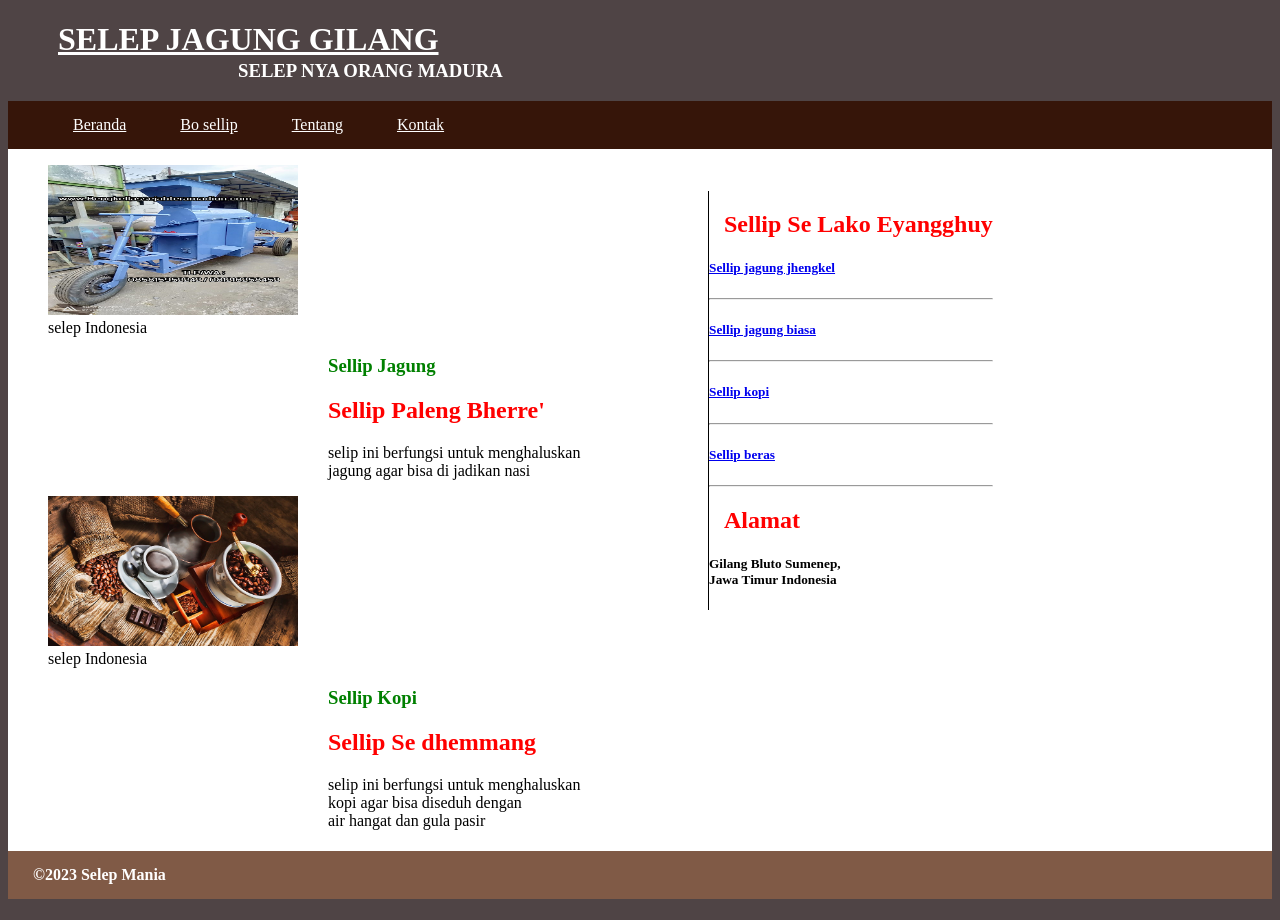
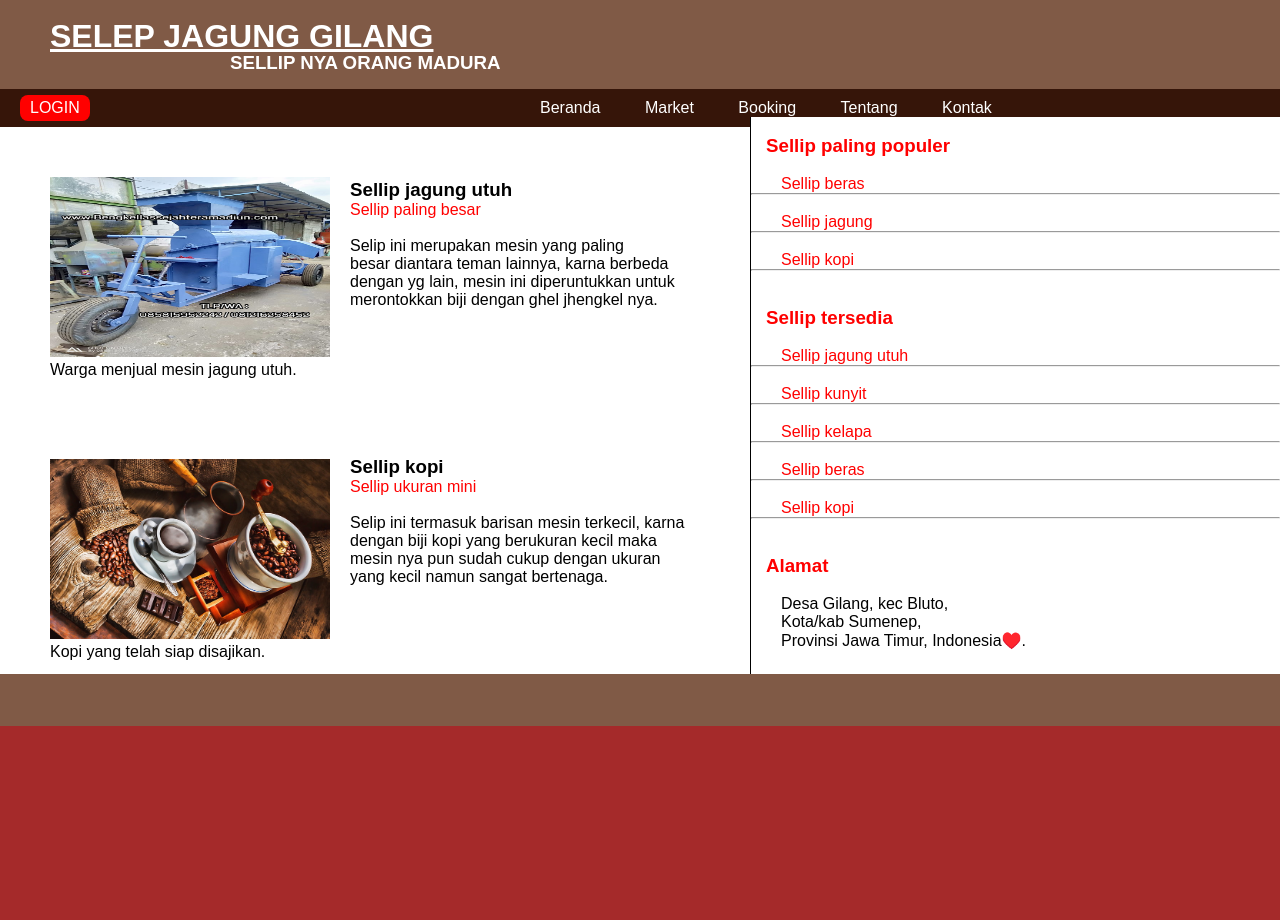
Before and after one commit to MrZodoxVpython/duo, a plain HTML site: page index.html in a window 1280 px wide. After the commit the page ends 800 px from the top, so only its background shows below. Drawn offline with Linux system fonts and the light colour scheme.

Commit message:
added small file, and modified the file

```diff
--- /dev/null
+++ b/assets/style/style.css
@@ -0,0 +1,140 @@
+* {
+  margin: 0;
+  padding: 0;
+  font-family: Sans-Serif;
+}
+.img2 {
+  margin-top: 100px;
+
+}
+.article1 {
+  padding-top: 30px;
+}
+.article2 {
+  margin-top: -50px;
+}
+body {
+	background-color: brown;
+}
+img {
+  width: 280px;
+  height: 180px;
+}
+main {
+  background-color: white;
+}
+.courses {
+  margin-top: -80px;
+  margin-bottom: -30px;
+}
+.judul {
+  margin-left: 50px;
+  color: white;
+  text-decoration: underline;
+  padding-top: 15px;
+}
+h3 {
+  color: white;
+  margin-left: 230px;
+  margin-top: -3px;
+  padding-bottom: 15px;
+}
+header {
+  background-color: #805A46;
+  padding-top: 3px;
+}
+nav {
+  background-color: #361509;
+  margin-bottom : -19px;
+}
+nav ul {
+  margin-left: 520px;
+}
+nav ul li {
+  display: inline-block;
+  padding: 10px;
+}
+nav ul li a {
+  color: white;
+  margin: 10px;
+  text-decoration: none;
+}
+.red-text {
+  color: red;
+}
+footer {
+  color: white;
+  background-color: #805A46;
+  z-index: 5;
+
+}
+footer h4 {
+  margin-left: 10px;
+  padding: 15px;
+  z-index: 5;
+}
+.caption {
+  color: black;
+  margin-left: 320px;
+
+}
+figure {
+  margin-left: 50px;
+}
+.text {
+  margin-left: 300px;
+  margin-top: -200px;
+}
+.text1 {
+  position: relative;
+  margin-top: -205px;
+  margin-left: 300px;
+}
+.pertama {
+  color: green;
+  margin-left: 320px;
+}
+.h22 {
+  color: red;
+  margin-left: 320px;
+}
+
+aside {
+  position: flex;
+  background-color: white;
+  margin-left: 750px;
+  margin-top: -469px;
+  border-left: 1px black solid;
+
+}
+aside h1 {
+  color: red;
+  margin-left: 15px;
+}
+aside p a {
+  color: red;
+  margin-left: 30px;
+  text-decoration: none;
+}
+.five {
+  margin-left: 30px;
+}
+img {
+  padding-top: 100px;
+}
+.login a {
+  position: absolute;
+  color: white;
+  text-decoration: none;
+  margin-left: 20px;
+  margin-top: 6px;
+ background-color: red;
+ padding: 4px;
+ padding-left: 10px;
+ padding-right: 10px;
+ border-radius: 8px;
+}
+.margin {
+  margin-top: 10px;
+
+}
--- /dev/null
+++ b/backlink/hyperlink/login-style.css
@@ -0,0 +1,12 @@
+* {
+  padding: 0;
+  margin: 0;
+  background-color: pink;
+}
+.utama {
+  align-items: center;
+}
+p {
+  width: 400px;
+  height: 200px;
+}
--- a/index.html
+++ b/index.html
@@ -3,68 +3,83 @@
 <head>
 	<meta charset="utf-8">
 	<meta name="viewport" content="width=device-width, initial-scale=1">
-	<title>Web selep jagung Gilang</title>
-	<link rel="stylesheet" type="text/css" href="style.css">
+	<title>Tokopaedi</title>
+	<link rel="stylesheet" type="text/css" href="assets/style/style.css">
 </head>
 <body>
+	<main class="wrapper">
+		<header>
 	<h1 class="judul">SELEP JAGUNG GILANG</h1>
-	<h3>SELEP NYA ORANG MADURA</h3>
-	<div class="wrapper">
-		<header>
+	<h3>SELLIP NYA ORANG MADURA</h3>
+	<p class="login"><a href="backlink/hyperlink/login.html">LOGIN</a></p>
 			<nav>
 			  <ul>
-			    <li><a href="#">Beranda</a></li>
-			    <li><a href="#">Bo sellip</a></li>
-			    <li><a href="#">Tentang</a></li>
-			    <li><a href="#">Kontak</a></li>
-			    </ul>
+			    <li><a href="/index.html">Beranda</a></li>
+			    <li><a href="backlink/">Market</a></li>
+			    <li><a href="backlink/">Booking</a></li>
+			    <li><a href="backlink/">Tentang</a></li>
+			    <li><a href="backlink/">Kontak</a></li>
+			  </ul>
 			</nav>
+	  </header>
+
 	<section class="courses">
-		<article>
+
+		<article class="article1">
 		  <figure>
-			<img src="selepjagung.jpg" height="500" width="800">
-			<figcaption>
-			  selep Indonesia
-			</figcaption>
+			<img src="assets/images/selepjagung.jpg" alt="machine-rice-imahes">
+			<figcaption>Warga menjual mesin jagung utuh.</figcaption>
+			<div class="text">
+			<h1>Sellip jagung utuh</h1>
+			<p class="red-text">Sellip paling besar</p>
+			<br>
+			<p>Selip ini merupakan mesin yang paling<br> besar diantara teman lainnya, karna berbeda<br> dengan yg lain, mesin ini diperuntukkan untuk <br>merontokkan biji dengan ghel jhengkel nya.</p>
+			</div>
 			</figure>
-			<div class="text">
-			<h1 class="pertama">Sellip Jagung</h1>
-			<h2 class="h22">Sellip Paleng Bherre'</h2>
-			<p class="caption">selip ini berfungsi untuk menghaluskan<br> jagung agar bisa di jadikan nasi</p>
+	  </article>
+
+	  <article class="article2">
+      <figure>
+			<img class="img2" src="assets/images/selepkopi.jpg" alt="machine-coffie-images">
+			<figcaption>Kopi yang telah siap disajikan.</figcaption>
+		  <div class="text1">
+			<h1>Sellip kopi</h1>
+			<p class="red-text">Sellip ukuran mini</p>
+			<br>
+			<p>Selip ini termasuk barisan mesin terkecil, karna<br> dengan biji kopi yang berukuran kecil maka <br>mesin nya pun sudah cukup dengan ukuran<br> yang kecil namun sangat bertenaga.
+
 			</div>
-	    </article>
-	    <article>
-          <figure>
-			<img src="selepkopi.jpg" height="500" width="800">
-			<figcaption>
-			  selep Indonesia
-			</figcaption>
 			</figure>
-			<div class="text">
-			<h1 class="pertama">Sellip Kopi</h1>
-			<h2 class="h22">Sellip Se dhemmang</h2>
-			<p class="caption">selip ini berfungsi untuk menghaluskan<br> kopi agar bisa diseduh dengan<br> air hangat dan gula pasir</p>
-			</div>
-	    </article>
-	    <footer>
- </section>
- </header>
+	  </article>
 
  <aside>
-
- 	<h1>Sellip Se Lako Eyangghuy</h1>
- 	<h5><a href="#">Sellip jagung jhengkel</a></h5><hr>
- 	<h5><a href="#">Sellip jagung biasa</a></h5><hr>
- 	<h5><a href="#">Sellip kopi</a></h5><hr>
- 	<h5><a href="#">Sellip beras</a></h5><hr>
-
+  <br>
+ 	<h1>Sellip paling populer</h1>
+ 	<br>
+ 	<p><a href="#">Sellip beras</a></p><hr><br>
+ 	<p><a href="#">Sellip jagung</a></p><hr><br>
+ 	<p><a href="#">Sellip kopi</a></p><hr><br>
+    <br>
+ 	<h1>Sellip tersedia</h1>
+ 	<br>
+ 	<p><a href="#">Sellip jagung utuh</a></p><hr><br>
+ 	<p><a href="#">Sellip kunyit</a></p><hr><br>
+ 	<p><a href="#">Sellip kelapa</a></p><hr><br>
+ 	<p><a href="#">Sellip beras</a></p><hr><br>
+ 	<p><a href="mesin-kopi.html">Sellip kopi</a></p><hr><br>
+    <br>
     <h1>Alamat</h1>
-    <h5 class="5">Gilang Bluto Sumenep,<br> Jawa Timur Indonesia</h5>
+    <br>
+    <p class="five">Desa Gilang, kec Bluto, <br>Kota/kab Sumenep,<br> Provinsi Jawa Timur, Indonesia♥️.</p>
+     <br><br><br>
  </aside>
+ </section>
 
  <footer>
-   <h4>©2023 Selep Mania</h4>
+   <h4><marquee>®2023 Selep Mania, ©2015 Merupakan sellip yang beroperasi pertama di indonesia.</marquee>
+   </h4>
  </footer>
- </div>
+
+ </main>
 </body>
 </html>
--- a/style.css
+++ /dev/null
@@ -1,76 +0,0 @@
-body {
-	background-color: #4f4445;
-}
-img {
-  width: 250px;
-  height: 150px;
-}
-.wrapper {
-  background-color: white;
-}
-.judul {
-  margin-left: 50px;
-  color: white;
-  text-decoration: underline;
-}
-.wrapper header nav ul li {
-  display: inline-block;
-  padding: 15px;
-}
-.wrapper header nav ul li a {
-  color: white;
-  margin: 10px;
-}
-nav {
-  background-color: #361509;
-}
-h3 {
-  color: white;
-  margin-left: 230px;
-  margin-top: -20px;
-}
-footer {
-  color: white;
-  background-color: #805A46;
-
-}
-footer h4 {
-  margin-left: 10px;
-  padding: 15px;
-}
-.caption {
-  color: black;
-  margin-left: 320px;
-
-}
-.text {
-
-}
-.pertama {
-  color: green;
-  margin-left: 320px;
-}
-.h22 {
-  color: red;
-  margin-left: 320px;
-}
-
-aside {
-  position: absolute;
-  background-color: white;
-  margin-left: 700px;
-  margin-top: -655px;
-  border-left: 1px black solid;
-}
-aside h1 {
-  color: red;
-  margin-left: 15px;
-}
-
-aside h1 h5 a {
-  color: green;
-  margin-left: -50px;
-}
-.5 {
-  margin-left: 15px;
-}
```
Also changed, not shown: backlink/hyperlink/login.html (added, +16 -0 lines), assets/images/man.png (added), assets/images/selepjagung.jpg (renamed from selepjagung.jpg), assets/images/selepkopi.jpg (renamed from selepkopi.jpg), backlink/home.html (added), 1 other file.
